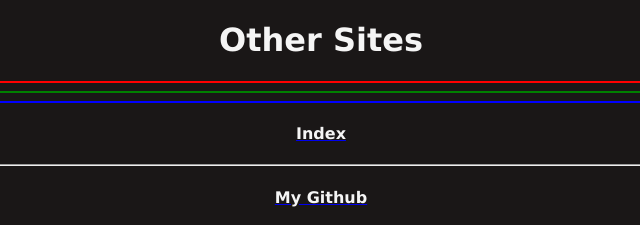
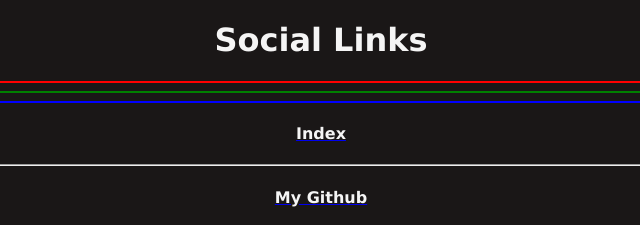
Before and after one commit to Macintoshin/Macintshing.tk, a plain HTML site: page Social.html in a window 1280 px wide. Shown: the top 225 px of the page, 319-959 px from the left. Drawn offline with Linux system fonts and the light colour scheme.

Commit message:
Add files via upload

```diff
--- a/Social.html
+++ b/Social.html
@@ -2,7 +2,7 @@
 <head>
     <link rel="icon" href="./icon.png">
     <body style="font-family:verdana;"></body>
-    <Title>Social Links</Title>
+    <Title>Mac's Webpage</Title>
     <style>
         body {background-color: rgb(26, 23, 23)}
         h1 {color: whitesmoke}
@@ -15,7 +15,7 @@
 </head>
 <html>
 <center>
-    <h1>Other Sites</h1>
+    <h1>Social Links</h1>
     <hr color="red">
     <hr color="green">
     <hr color="blue">
```
